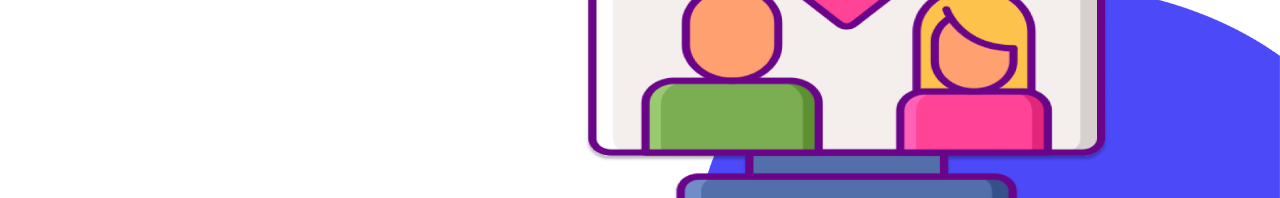
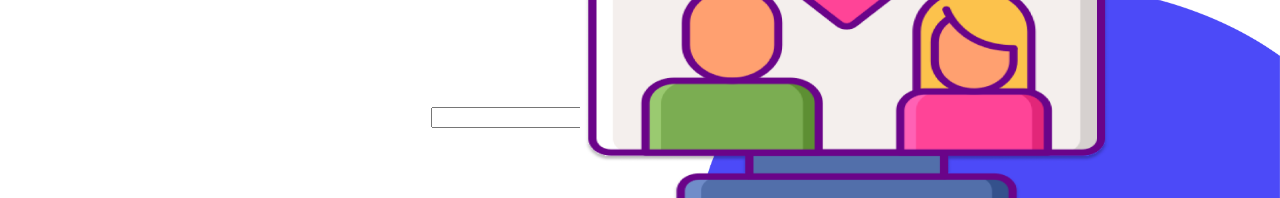
Before and after one commit to anjalikalambe/SES-3A, a React (Create React App) app in the folder client/: page / in a window 1280 px wide. Shown: the part 510-708 px from the top of the page. Built offline with nearby package versions, Linux system fonts and the light colour scheme; no server answers.

Commit message:
added testing for flask sockets

```diff
--- a/client/package.json
+++ b/client/package.json
@@ -2,6 +2,7 @@
   "name": "client",
   "version": "0.1.0",
   "private": true,
+  "proxy": "http://localhost:5000",
   "dependencies": {
     "-": "^0.0.1",
     "@material-ui/core": "^4.12.3",
@@ -14,6 +15,7 @@
     "react-router-dom": "^5.2.0",
     "react-scripts": "^4.0.3",
     "save-dev": "^0.0.1-security",
+    "socket.io-client": "^4.2.0",
     "web-vitals": "^1.1.2"
   },
   "scripts": {
@@ -40,6 +42,5 @@
       "last 1 firefox version",
       "last 1 safari version"
     ]
-  },
-  "proxy": "http://localhost:3001"
+  }
 }
--- a/client/src/App.js
+++ b/client/src/App.js
@@ -1,17 +1,54 @@
 import React, {Component} from 'react';
+import io from "socket.io-client";
 import './App.css';
 import Header from "./components/Header";
 import {BrowserRouter as Router, Route, Switch} from "react-router-dom";
 import Welcome from "./pages/Welcome";
 import Profile from "./pages/Profile";
 
+// For flask socketio testing
+const socket = io("http://localhost:5000");
+
 class App extends Component {
-	state = {users: []};
+	state = {
+		users: [],
+		messages: ["Start of chat"],
+		message: [""],
+		target: ""
+	};
 
 	componentDidMount() {
 		fetch('/users')
 			.then(res => res.json())
 			.then(users => this.setState({users}));
+
+		// For flask socketio testing
+		socket.on("private_response", (data) => {
+			this.setState({messages: [...this.state.messages, data]});
+		})
+
+		socket.emit("join", {username: socket.id, room: "test"})
+	}
+
+	// componentDidUpdate() {
+	// 	socket.once("private_response", (data) => {
+	// 		this.setState({messages: [...this.state.messages, data]});
+	// 	})
+	// }
+
+	targetUpdate(e) {
+		this.setState({target: e.target.value});
+	}
+
+	messageChange(e) {
+		this.setState({message: e.target.value});
+	}
+
+	sendMessage() {
+		if (this.state.message !== "") {
+			socket.emit("private_message", {"message": this.state.message, "target": this.state.target});
+			this.setState({message: ""});
+		}
 	}
 
 	render() {
@@ -28,6 +65,20 @@ class App extends Component {
 						</Route>
 					</Switch>
 				</Router>
+
+				{/* Test for backend sockets */}
+				<div>
+					<div>
+						<p>Your id is {socket.id}</p>
+					</div>
+					<input name="target" onChange={e => this.targetUpdate(e)}/>
+					<input name="message" onChange={e => this.messageChange(e)}/>
+					<button onClick={this.sendMessage()}>Send</button>
+					<div>
+						{this.state.messages}
+					</div>
+				</div>
+
 			</div>
 		);
 	}
```
Also changed, not shown: 2 other files (tests, documents, lock files or other folders).
